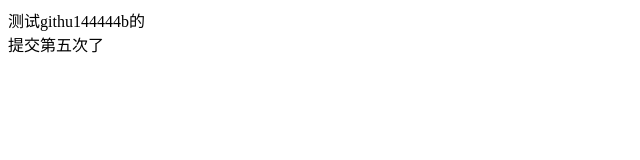
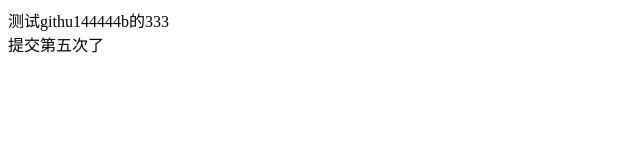
Before and after one commit to WF221323519/test-pull-file, a website: page src/index.html in a window 1280 px wide. Shown: the full height of the page, 0-640 px from the left. Drawn offline with Linux system fonts and the light colour scheme.

Commit message:
提交修改主文件夹

```diff
--- a/src/index.html
+++ b/src/index.html
@@ -7,7 +7,7 @@
   <title>Document</title>
 </head>
 <body>
-  <div>测试githu144444b的</div>
+  <div>测试githu144444b的333</div>
   <div>提交第五次了</div>
 </body>
 </html>
```
